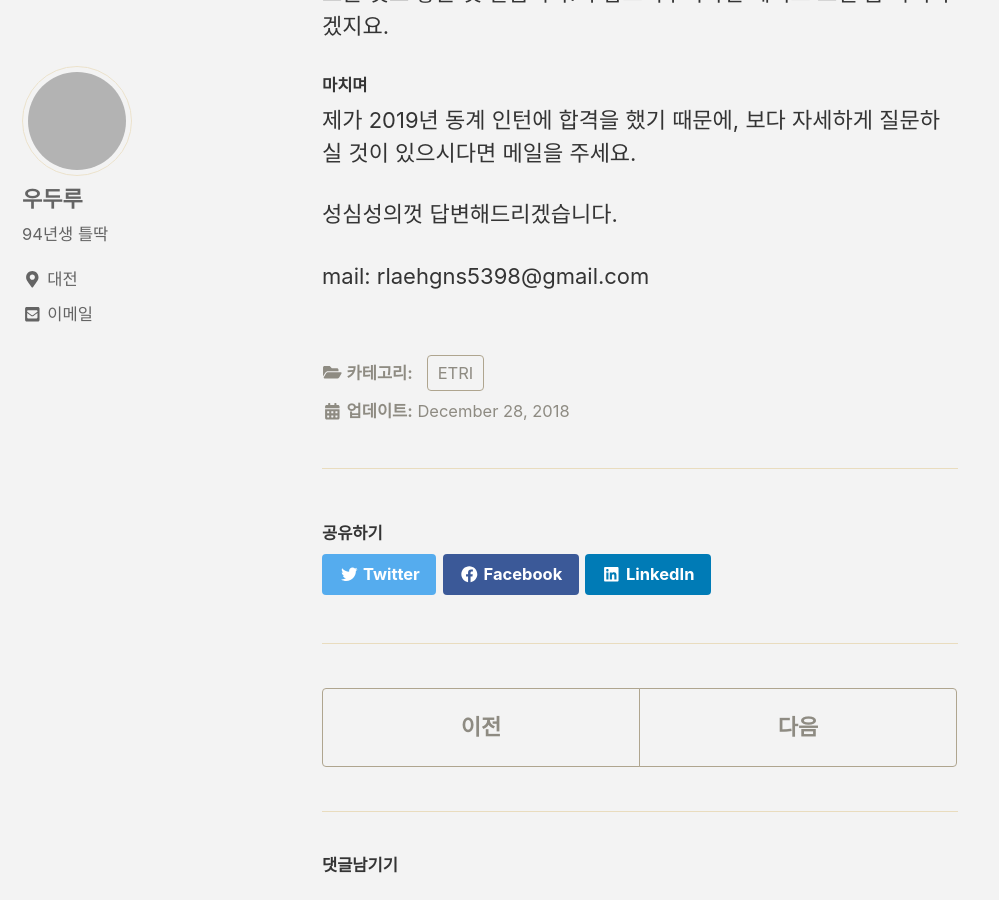
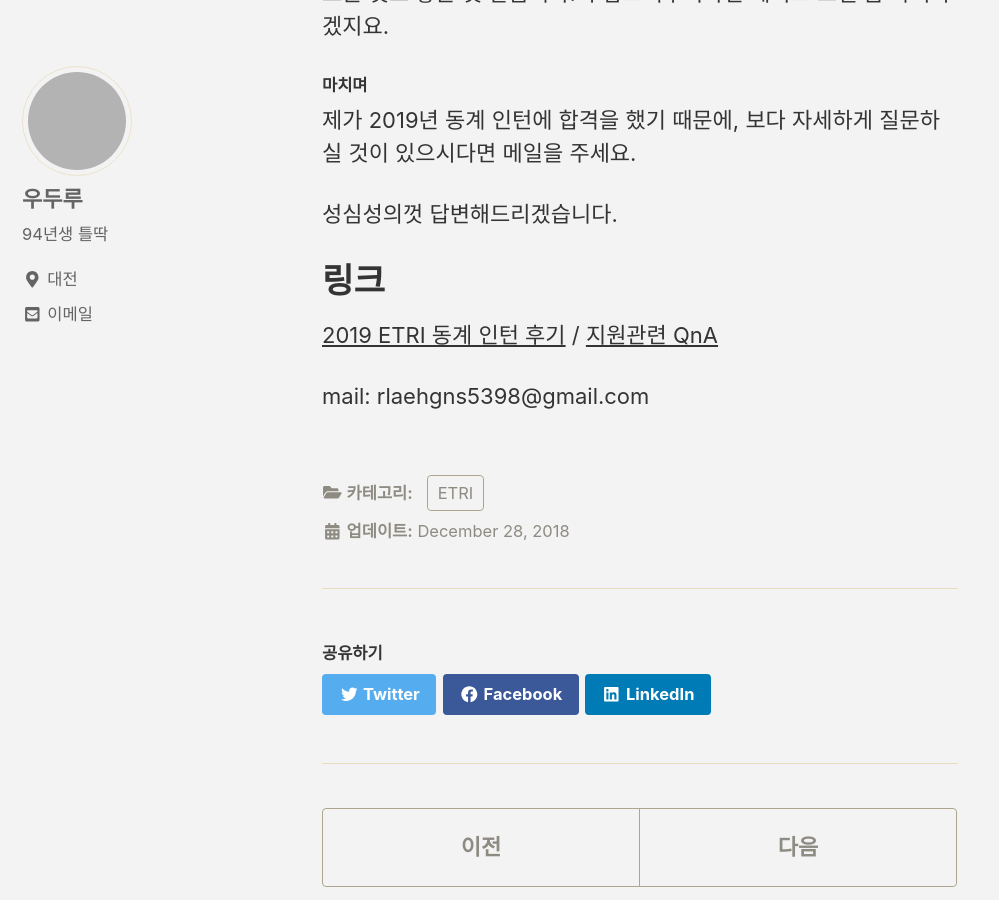
Before and after one commit to rlaehgns5399/rlaehgns5399.github.io, a Jekyll site: the page built from _posts/2018-12-29-ETRI.md, in a window 1280 px wide and 900 px high, scrolled down 3740 px. Shown: the whole window, without its empty margins (0-999 px from the left). Built offline with Jekyll 4.4.1, drawn with Linux system fonts in a browser that asks for light colours; cached includes are drawn as plain includes; nearby versions of some CDN libraries; comment, search, counter and statistics services are not loaded; grey boxes are pictures that could not be loaded.

Commit message:
Update 2018-12-29-ETRI.md

```diff
--- a/_posts/2018-12-29-ETRI.md
+++ b/_posts/2018-12-29-ETRI.md
@@ -90,4 +90,10 @@ ETRI에 들어오려면 거의 박사급이셔서 나이가 저보다 많으신
 
 성심성의껏 답변해드리겠습니다.
 
+# 링크
+
+[2019 ETRI 동계 인턴 후기](https://rlaehgns5399.github.io/etri/ETRI2/)
+ /
+[지원관련 QnA](https://rlaehgns5399.github.io/etri/ETRI3/)
+
 mail: rlaehgns5398@gmail.com
```
